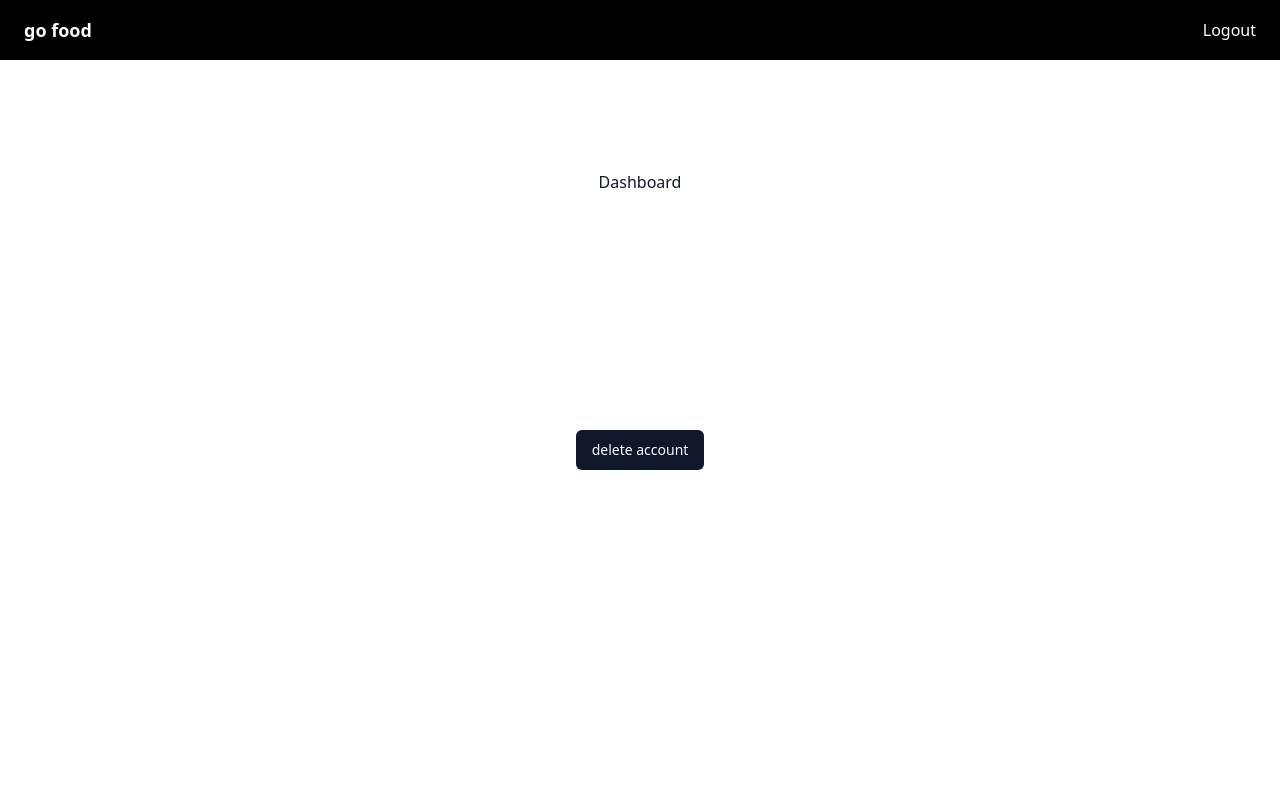
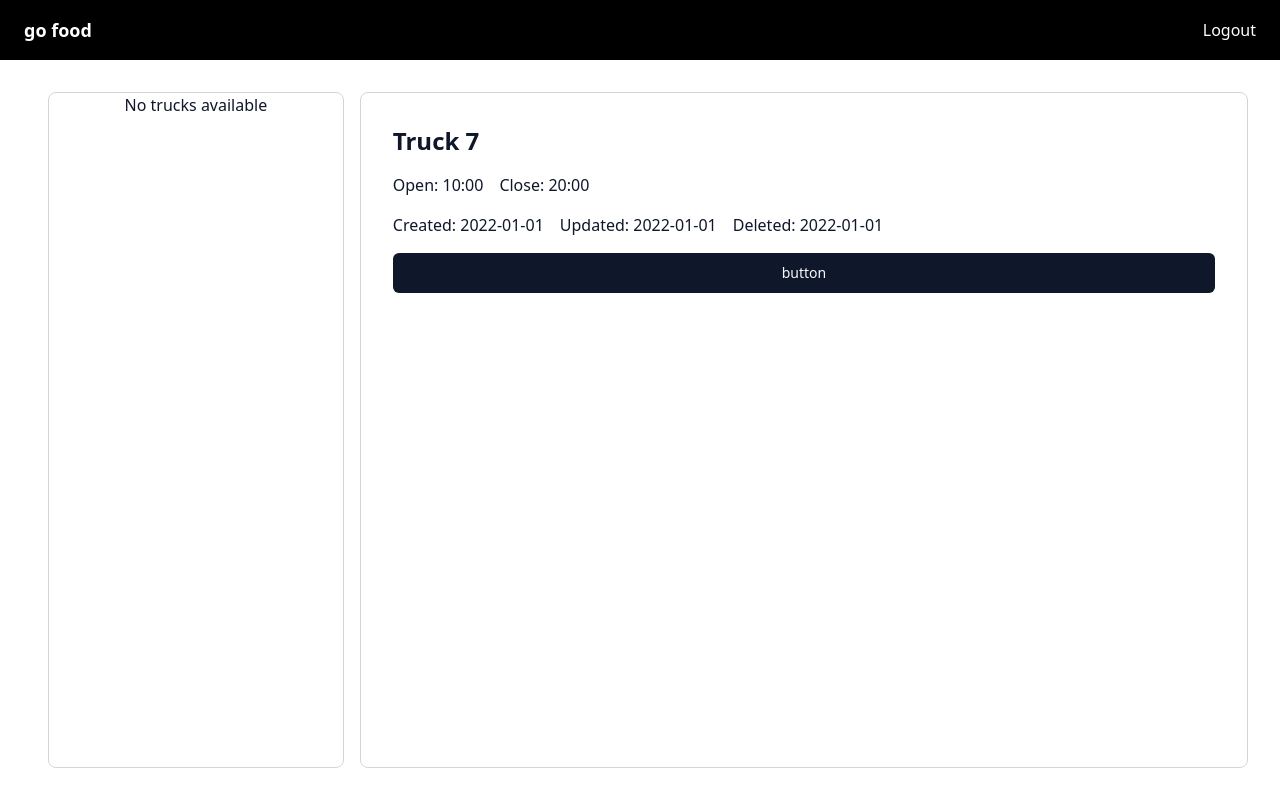
Before and after one commit to Watsuk/go-food, a React (Vite) app in the folder client/: page / in a window 1280 px wide. Built offline with nearby package versions, Linux system fonts and the light colour scheme; sample sign-in values are in the browser's storage.

Commit message:
feat show trucks list on cliet

```diff
--- a/client/package.json
+++ b/client/package.json
@@ -12,6 +12,7 @@
   "dependencies": {
     "@hookform/resolvers": "^3.3.4",
     "@radix-ui/react-label": "^2.0.2",
+    "@radix-ui/react-scroll-area": "^1.0.5",
     "@radix-ui/react-slot": "^1.0.2",
     "@radix-ui/react-tabs": "^1.0.4",
     "class-variance-authority": "^0.7.0",
--- a/client/src/App.tsx
+++ b/client/src/App.tsx
@@ -1,6 +1,6 @@
 import { lazy } from "react";
 import { BrowserRouter as Router, Route, Routes } from "react-router-dom";
-import Navbar from "@/components/Navbar";
+import Navbar from "@/components/layout/Navbar";
 
 const AuthPage = lazy(() => import("@/pages/Auth"));
 const DashboardPage = lazy(() => import("@/pages/Dashboard"));
--- /dev/null
+++ b/client/src/components/TruckList.tsx
@@ -0,0 +1,37 @@
+import { Truck } from "@/types/type";
+import { ScrollArea } from "@/components/ui/scroll-area";
+
+function TruckList({
+  currentTruck,
+  onTruckSelect,
+  truckData,
+}: {
+  currentTruck: Truck | null;
+  onTruckSelect: (truckId: number) => void;
+  truckData: Truck[];
+}) {
+  return (
+    <ScrollArea className="h-full w-1/4 border border-gray-300 rounded-lg overflow-hidden">
+      {truckData.length === 0 && (
+        <div className="flex items-center justify-center h-full">
+          No trucks available
+        </div>
+      )}
+      {truckData.map((truck) => (
+        <div
+          key={truck.id}
+          onClick={() => onTruckSelect(truck.id)}
+          className="flex flex-col items-start justify-center gap-4 p-4 border border-gray-300 w-full hover:bg-gray-100 cursor-pointer"
+        >
+          <h3>{truck.name}</h3>
+          <span className="flex gap-4">
+            <span>Open: {truck.openTime}</span>
+            <span>Close: {truck.closeTime}</span>
+          </span>
+        </div>
+      ))}
+    </ScrollArea>
+  );
+}
+
+export default TruckList;
--- a/client/src/components/auth/Sigin.tsx
+++ b/client/src/components/auth/Sigin.tsx
@@ -15,7 +15,10 @@ export default function Sigin() {
       const data = await signin(email, password);
       if (data) {
         setMessage("Signin successful");
-        // localStorage.setItem("JWT_TOKEN", data.token);
+        localStorage.setItem("token", data.token);
+        setTimeout(() => {
+          window.location.href = "/dashboard";
+        }, 2000);
       }
     } catch (error) {
       setMessage(error instanceof Error ? error.message : "Unknown error");
--- a/client/src/components/Navbar.tsx
+++ b/client/src/components/layout/Navbar.tsx
@@ -1,10 +1,16 @@
-import React from "react";
-
 const Navbar = () => {
   return (
     <nav className="w-full bg-black py-4 px-6 flex justify-between items-center">
       <div className="text-white font-bold text-lg">go food</div>
-      <button className="text-white">Logout</button>
+      <button
+        className="text-white"
+        onClick={() => {
+          localStorage.removeItem("token");
+          window.location.href = "/auth/signin";
+        }}
+      >
+        Logout
+      </button>
     </nav>
   );
 };
--- /dev/null
+++ b/client/src/components/ui/scroll-area.tsx
@@ -0,0 +1,46 @@
+import * as React from "react"
+import * as ScrollAreaPrimitive from "@radix-ui/react-scroll-area"
+
+import { cn } from "@/lib/utils"
+
+const ScrollArea = React.forwardRef<
+  React.ElementRef<typeof ScrollAreaPrimitive.Root>,
+  React.ComponentPropsWithoutRef<typeof ScrollAreaPrimitive.Root>
+>(({ className, children, ...props }, ref) => (
+  <ScrollAreaPrimitive.Root
+    ref={ref}
+    className={cn("relative overflow-hidden", className)}
+    {...props}
+  >
+    <ScrollAreaPrimitive.Viewport className="h-full w-full rounded-[inherit]">
+      {children}
+    </ScrollAreaPrimitive.Viewport>
+    <ScrollBar />
+    <ScrollAreaPrimitive.Corner />
+  </ScrollAreaPrimitive.Root>
+))
+ScrollArea.displayName = ScrollAreaPrimitive.Root.displayName
+
+const ScrollBar = React.forwardRef<
+  React.ElementRef<typeof ScrollAreaPrimitive.ScrollAreaScrollbar>,
+  React.ComponentPropsWithoutRef<typeof ScrollAreaPrimitive.ScrollAreaScrollbar>
+>(({ className, orientation = "vertical", ...props }, ref) => (
+  <ScrollAreaPrimitive.ScrollAreaScrollbar
+    ref={ref}
+    orientation={orientation}
+    className={cn(
+      "flex touch-none select-none transition-colors",
+      orientation === "vertical" &&
+        "h-full w-2.5 border-l border-l-transparent p-[1px]",
+      orientation === "horizontal" &&
+        "h-2.5 flex-col border-t border-t-transparent p-[1px]",
+      className
+    )}
+    {...props}
+  >
+    <ScrollAreaPrimitive.ScrollAreaThumb className="relative flex-1 rounded-full bg-border" />
+  </ScrollAreaPrimitive.ScrollAreaScrollbar>
+))
+ScrollBar.displayName = ScrollAreaPrimitive.ScrollAreaScrollbar.displayName
+
+export { ScrollArea, ScrollBar }
--- a/client/src/pages/Auth.tsx
+++ b/client/src/pages/Auth.tsx
@@ -4,15 +4,19 @@ import { Tabs, TabsList, TabsTrigger, TabsContent } from "@/components/ui/tabs";
 
 export default function AuthPage() {
   return (
-        <div className="flex flex-col items-center justify-center gap-4">
+    <div className="w-full h-full flex flex-col items-center justify-center gap-4">
       <Tabs defaultValue="register" className="w-[400px]">
         <TabsList>
           <TabsTrigger value="register">Register</TabsTrigger>
           <TabsTrigger value="signin">Sign in</TabsTrigger>
         </TabsList>
-                <TabsContent value="signin"><Sigin /></TabsContent>
-                <TabsContent value="register"><Register /></TabsContent>
+        <TabsContent value="signin">
+          <Sigin />
+        </TabsContent>
+        <TabsContent value="register">
+          <Register />
+        </TabsContent>
       </Tabs>
     </div>
-    )
+  );
 }
--- a/client/src/pages/Dashboard.tsx
+++ b/client/src/pages/Dashboard.tsx
@@ -1,27 +1,48 @@
-import { deleteAccount } from "@/api/user";
+import TruckList from "@/components/TruckList";
 import { Button } from "@/components/ui/button";
-import { useState } from "react";
+import { useEffect, useState } from "react";
 
 export default function Sigin() {
   const [message, setMessage] = useState("");
+  const [selectedTruck, setSelectedTruck] = useState(null);
 
-  const handleDelete = async () => {
-    try {
-      const data = await deleteAccount();
-      if (data) {
-        setMessage("Account deleted");
-        localStorage.removeItem("JWT_TOKEN");
-      }
-    } catch (error) {
-      setMessage(error instanceof Error ? error.message : "Unknown error");
+  const handleTruckSelect = (truckId: number) => {};
+
+  useEffect(() => {
+    const token = localStorage.getItem("token");
+    if (!token) {
+      setMessage("You are not logged in");
+      setTimeout(() => {
+        window.location.href = "/auth/signin";
+      }, 2000);
     }
-  };
+    setMessage("");
+  }, []);
+
   return (
-    <div className="w-full h-full flex flex-col items-center justify-center gap-4">
-      <h1>Dashboard</h1>
-      <div className="h-[60vh] flex flex-col items-center justify-center gap-4">
-        <Button onClick={handleDelete}>delete account</Button>
-        {message && <div>{message}</div>}
+    <div className="w-full h-full flex justify-center items-center gap-4 overflow-hidden">
+      <p className="text-red-500">{message}</p>
+      <div className="h-full w-full p-8 flex flex-row items-center justify-between gap-4">
+        <TruckList
+          currentTruck={selectedTruck}
+          onTruckSelect={handleTruckSelect}
+          truckData={[]}
+        />
+        <div className="w-3/4 h-full flex flex-col gap-4 border border-gray-300 rounded-lg p-8">
+          <h1 className="text-2xl font-bold">Truck 7</h1>
+          <div className="flex flex-col gap-4">
+            <div className="flex flex-row items-center gap-4">
+              <span>Open: 10:00</span>
+              <span>Close: 20:00</span>
+            </div>
+            <div className="flex flex-row items-center gap-4">
+              <span>Created: 2022-01-01</span>
+              <span>Updated: 2022-01-01</span>
+              <span>Deleted: 2022-01-01</span>
+            </div>
+            <Button>button</Button>
+          </div>
+        </div>
       </div>
     </div>
   );
--- /dev/null
+++ b/client/src/types/type.ts
@@ -0,0 +1,20 @@
+export interface Truck {
+    id: number;
+    name: string;
+    userId: number;
+    openTime: string;
+    closeTime: string;
+    createdAt: string;
+    updatedAt: string;
+    deletedAt: string;
+}
+
+export interface User {
+    id: number;
+    username: string;
+    email: string;
+    password: string;
+    createdAt: string;
+    updatedAt: string;
+    deletedAt: string;
+}
```
Also changed, not shown: 1 other file (tests, documents, lock files or other folders). Lines whose indentation alone changed are shown as unchanged.
